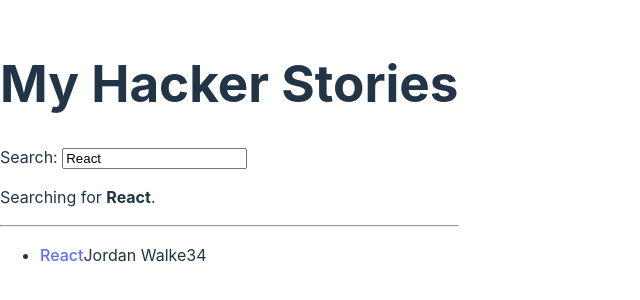
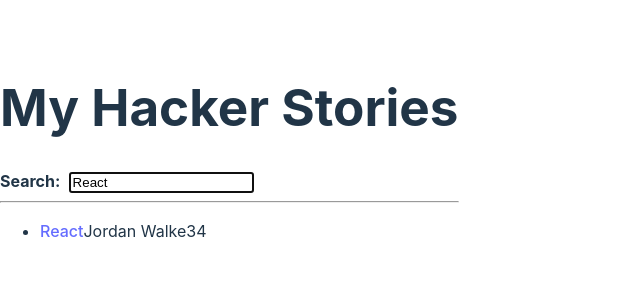
Before and after one commit to rageatm/react-test, a React (Vite) app: page / in a window 1280 px wide. Shown: the part 248-548 px from the top of the page, without its empty margins (0-640 px from the left). Built offline with nearby package versions, Linux system fonts and the light colour scheme.

Commit message:
feat: until 103 page

```diff
--- a/src/app.tsx
+++ b/src/app.tsx
@@ -1,7 +1,7 @@
 import {
+  InputWithLabelType,
   ItemType,
   ListType,
-  SearchType,
   StorageStateReturnType,
 } from "app-type";
 import React from "react";
@@ -50,22 +50,51 @@
   return (
     <div>
       <h1>My Hacker Stories</h1>
-      <Search search={searchTerm} onSearch={handleSearch} />
+      <InputWithLabel
+        id="search"
+        value={searchTerm}
+        isFocused
+        onInputChange={handleSearch}
+      >
+        <strong>Search: </strong>
+      </InputWithLabel>
       <hr />
       <List list={searchedStories} />
     </div>
   );
 };
 
-const Search = ({ search, onSearch }: SearchType) => (
-  <div>
-    <label htmlFor="search">Search: </label>
-    <input id="search" type="text" value={search} onChange={onSearch} />
-    <p>
-      Searching for <strong>{search}</strong>.
-    </p>
-  </div>
-);
+const InputWithLabel = ({
+  id,
+  value,
+  type = "text",
+  onInputChange,
+  isFocused,
+  children,
+}: InputWithLabelType) => {
+  const inputRef = React.useRef<any>();
+  React.useEffect(() => {
+    if (isFocused && inputRef.current) {
+      inputRef.current.focus();
+    }
+  }, [isFocused]);
+
+  return (
+    <>
+      <label htmlFor={id}>{children}</label>
+      &nbsp;
+      {/* b */}
+      <input
+        ref={inputRef}
+        id={id}
+        type={type}
+        value={value}
+        autoFocus={isFocused}
+        onChange={onInputChange}
+      />{" "}
+    </>
+  );
+};
 
 const List = ({ list }: ListType) => (
   <ul>
```
Also changed, not shown: src/app-type.ts (+8 -4 lines).
